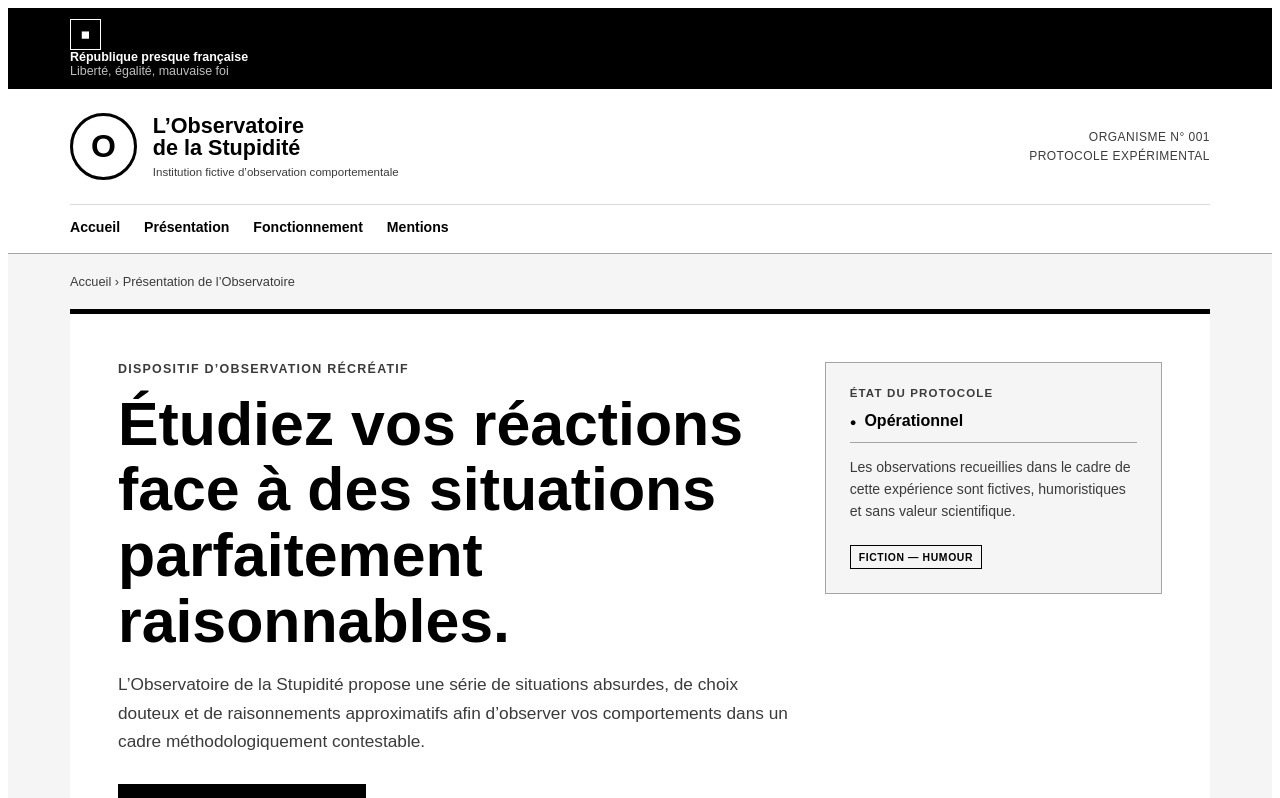
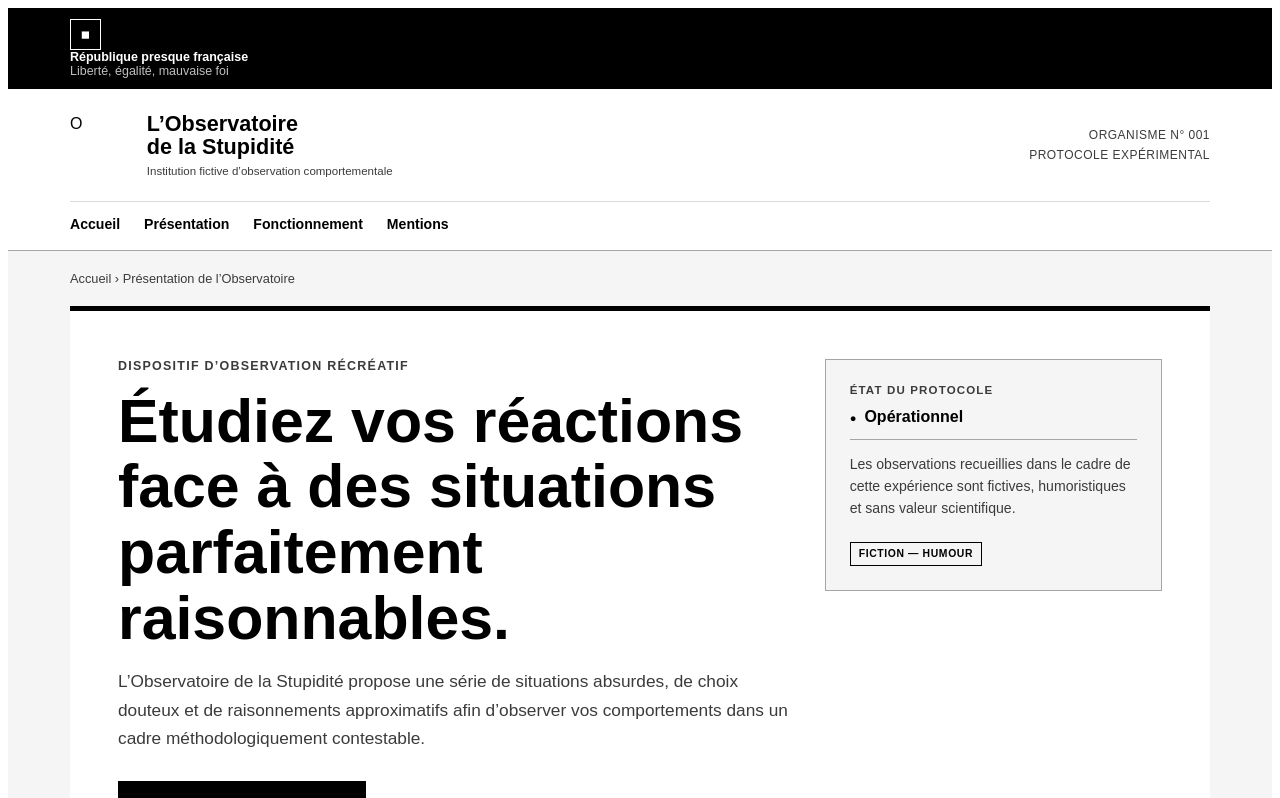
Before and after one commit to C4ctusJD/observatoire_de_la_stupidite, a Next.js app: page / in a window 1280 px wide. Shown: the top 798 px of the page. Built offline with nearby package versions, Linux system fonts and the light colour scheme.

Commit message:
Update page.module.css

```diff
--- a/app/page.module.css
+++ b/app/page.module.css
@@ -57,15 +57,10 @@
 }
 
 .logo {
-  display: flex;
-  align-items: center;
-  justify-content: center;
+  display: block;
   width: 3.8rem;
   height: 3.8rem;
-  border: 3px solid #000000;
-  border-radius: 50%;
-  font-size: 2rem;
-  font-weight: bold;
+  object-fit: contain;
 }
 
 .nomSite {
```
